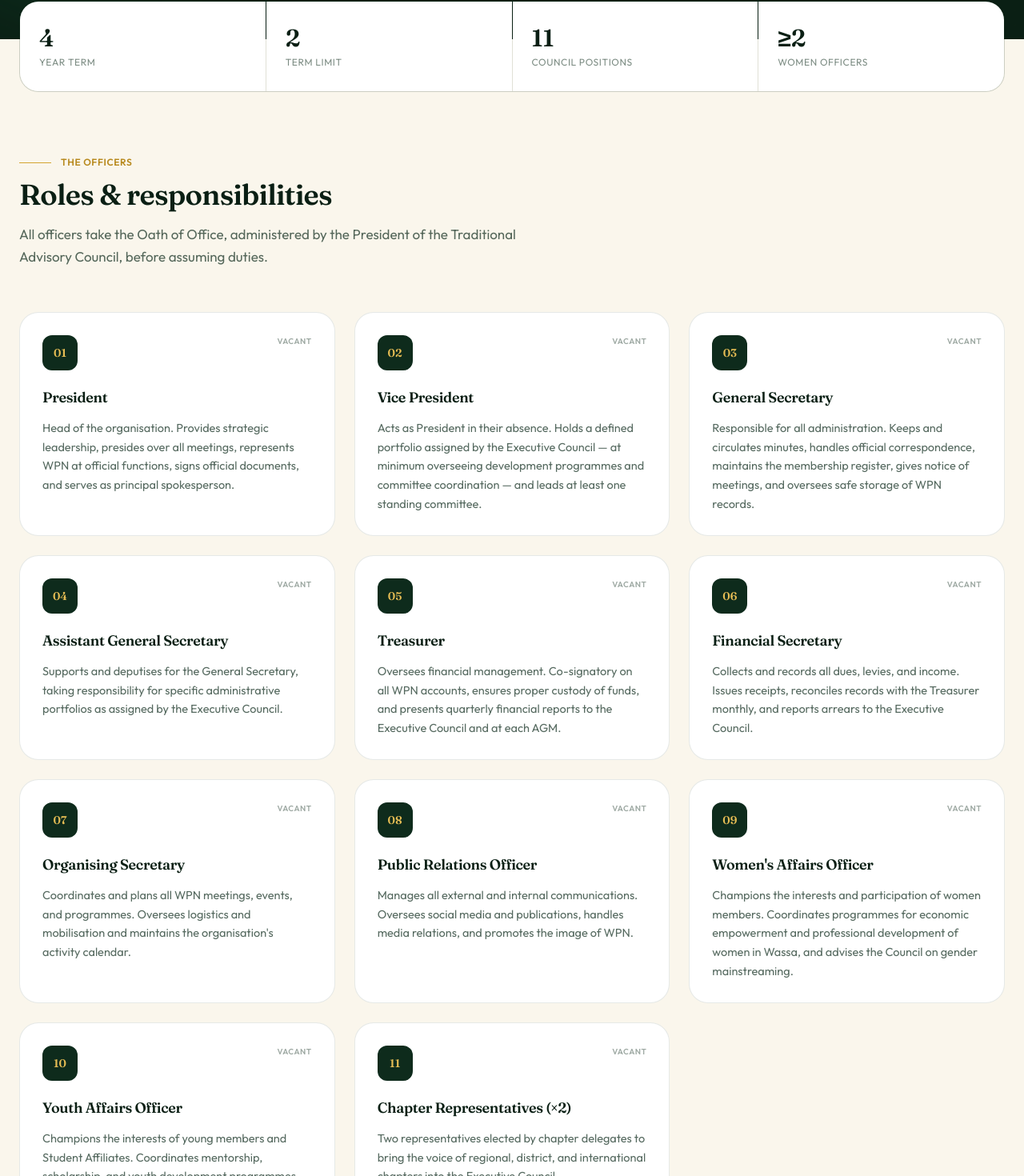
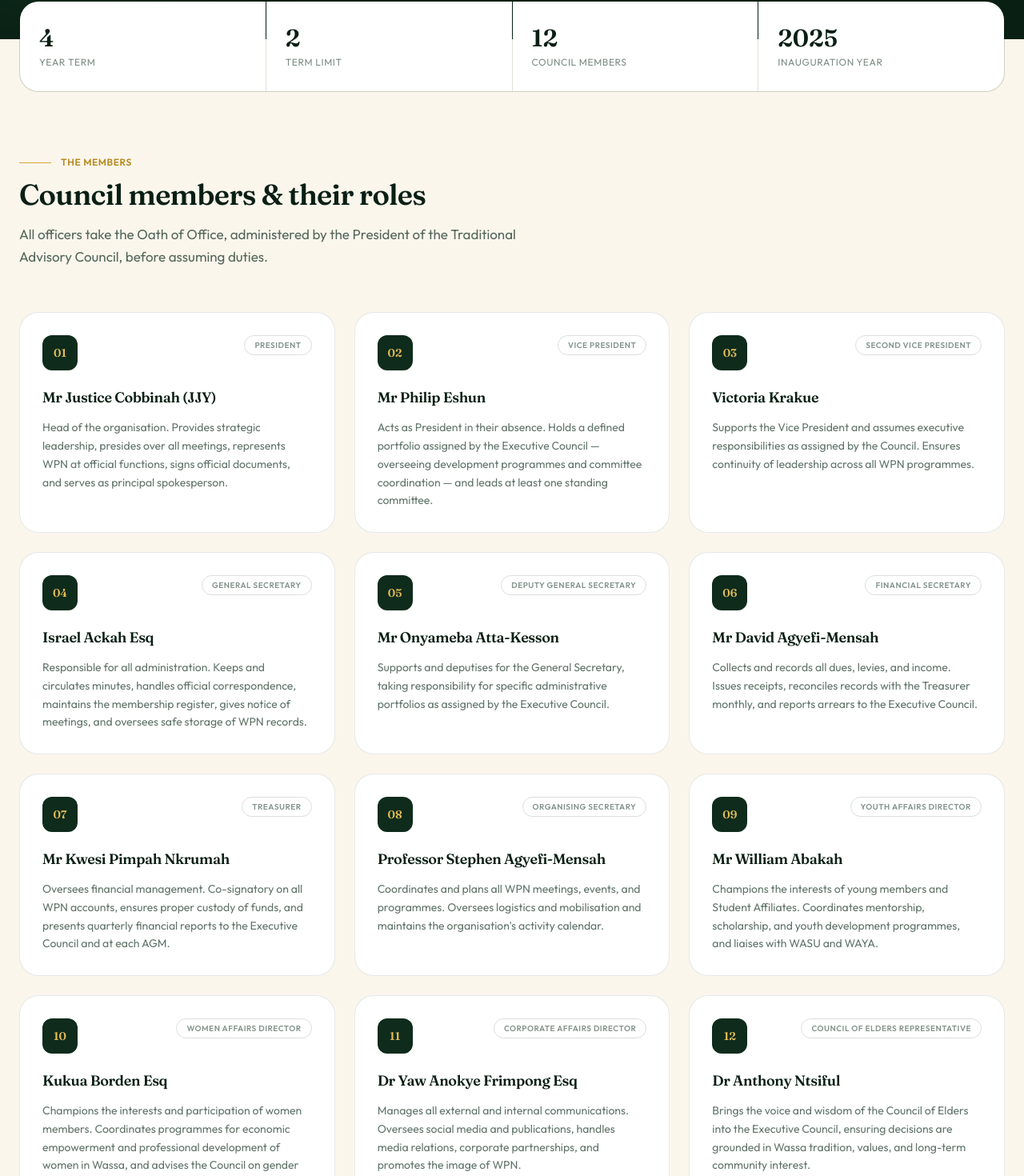
Before and after one commit to jcobby/Wassa, a Next.js app: page /executives in a window 1280 px wide. Shown: the part 374-1844 px from the top of the page at 80% size. Built offline with nearby package versions, Linux system fonts and the light colour scheme.

Commit message:
added executives

```diff
--- a/app/committees/page.tsx
+++ b/app/committees/page.tsx
@@ -5,44 +5,28 @@ import Reveal from "@/components/Reveal";
 
 const committees = [
   {
-    name: "Finance and Audit",
-    body: "Stewards WPN's funds, signatories, and reporting. Works with the independent auditor and reviews the annual budget before it reaches the General Assembly.",
+    name: "Advisory Services, Programmes & Community Development",
+    body: "Identifies, scopes, and delivers advisory programmes and community projects across Wassa — from infrastructure to welfare initiatives — in partnership with traditional authorities and local government.",
   },
   {
-    name: "Projects and Community Development",
-    body: "Identifies, scopes, and delivers community projects across Wassa — from infrastructure to community welfare initiatives — in partnership with traditional authorities and local government.",
+    name: "Membership, Chapters & Welfare",
+    body: "Oversees member recruitment, onboarding, and retention. Coordinates regional, district, and international chapters, and ensures the welfare of WPN members at home and in the diaspora.",
   },
   {
-    name: "Education, Career Development & Scholarship",
-    body: "Runs scholarship schemes, mentorship pipelines, and career programmes for Wassa students and young professionals.",
+    name: "Finance & Audit",
+    body: "Stewards WPN's funds, signatories, and financial reporting. Works with the independent auditor and reviews the annual budget before it reaches the General Assembly.",
   },
   {
-    name: "Health",
-    body: "Advances Wassa health outcomes through outreach, partnerships with health facilities, and policy advice to district assemblies and traditional authorities.",
+    name: "Legal, Compliance, Advocacy & Governance",
+    body: "Ensures WPN operates within the Companies Act, 2019 (Act 992) and applicable law. Advises on contracts and risk, and advocates for Wassa's fair share of national development resources.",
   },
   {
-    name: "Agriculture and Environment",
-    body: "Supports sustainable agriculture, environmental stewardship of Wassa lands, and the equitable management of natural resources.",
+    name: "Communication & Media Relations",
+    body: "Manages all internal and external communications, social media, publications, and media relations. Promotes the image of WPN and keeps the membership and public informed.",
   },
   {
-    name: "Research and Policy",
-    body: "Commissions evidence and translates it into policy recommendations on issues affecting Wassa — feeding directly into the Advocacy Committee.",
-  },
-  {
-    name: "Advocacy and Partnership",
-    body: "Engages government, donors, and stakeholders on Wassa's fair share of national resources; builds partnerships that advance WPN's objectives.",
-  },
-  {
-    name: "Business and Investment",
-    body: "Creates opportunities for partnerships, investment, and community-facing enterprise for the benefit of Wassa communities.",
-  },
-  {
-    name: "WPN Chapters",
-    body: "Coordinates the regional, district, and international chapters — supports establishment, governance, reporting, and inter-chapter collaboration.",
-  },
-  {
-    name: "Legal and Compliance",
-    body: "Ensures WPN operates within the Companies Act, 2019 (Act 992) and all applicable Ghanaian law, and advises on contracts, governance, and risk.",
+    name: "Partnership & Funding",
+    body: "Builds strategic partnerships with government, donors, and development organisations. Identifies and secures funding streams that advance WPN's objectives and community impact.",
   },
 ];
 
@@ -68,7 +52,7 @@ export default function Committees() {
             className="animate-fade-up mt-5 max-w-2xl text-lg text-cream/70"
             style={{ animationDelay: "0.2s" }}
           >
-            Ten standing committees carry WPN's mandate from boardroom to
+            Six standing committees carry WPN's mandate from boardroom to
             community. Each is chaired by a Full Member appointed by the
             Executive Council and reports quarterly.
           </p>
@@ -81,7 +65,7 @@ export default function Committees() {
           <div className="flex items-center gap-3">
             <span className="h-px w-10 bg-gold-500" />
             <span className="text-xs font-semibold uppercase tracking-wider text-gold-600">
-              The Ten
+              The Six
             </span>
           </div>
           <h2 className="mt-3 font-display text-3xl font-semibold text-green-950 sm:text-4xl">
--- a/app/executives/page.tsx
+++ b/app/executives/page.tsx
@@ -3,61 +3,78 @@ import Navbar from "@/components/Navbar";
 import Footer from "@/components/Footer";
 import Reveal from "@/components/Reveal";
 
-const officers = [
+const executives = [
   {
+    name: "Mr Justice Cobbinah (JJY)",
     role: "President",
     summary:
       "Head of the organisation. Provides strategic leadership, presides over all meetings, represents WPN at official functions, signs official documents, and serves as principal spokesperson.",
   },
   {
+    name: "Mr Philip Eshun",
     role: "Vice President",
     summary:
-      "Acts as President in their absence. Holds a defined portfolio assigned by the Executive Council — at minimum overseeing development programmes and committee coordination — and leads at least one standing committee.",
+      "Acts as President in their absence. Holds a defined portfolio assigned by the Executive Council — overseeing development programmes and committee coordination — and leads at least one standing committee.",
   },
   {
+    name: "Victoria Krakue",
+    role: "Second Vice President",
+    summary:
+      "Supports the Vice President and assumes executive responsibilities as assigned by the Council. Ensures continuity of leadership across all WPN programmes.",
+  },
+  {
+    name: "Israel Ackah Esq",
     role: "General Secretary",
     summary:
       "Responsible for all administration. Keeps and circulates minutes, handles official correspondence, maintains the membership register, gives notice of meetings, and oversees safe storage of WPN records.",
   },
   {
-    role: "Assistant General Secretary",
+    name: "Mr Onyameba Atta-Kesson",
+    role: "Deputy General Secretary",
     summary:
       "Supports and deputises for the General Secretary, taking responsibility for specific administrative portfolios as assigned by the Executive Council.",
   },
   {
+    name: "Mr David Agyefi-Mensah",
+    role: "Financial Secretary",
+    summary:
+      "Collects and records all dues, levies, and income. Issues receipts, reconciles records with the Treasurer monthly, and reports arrears to the Executive Council.",
+  },
+  {
+    name: "Mr Kwesi Pimpah Nkrumah",
     role: "Treasurer",
     summary:
       "Oversees financial management. Co-signatory on all WPN accounts, ensures proper custody of funds, and presents quarterly financial reports to the Executive Council and at each AGM.",
   },
   {
-    role: "Financial Secretary",
-    summary:
-      "Collects and records all dues, levies, and income. Issues receipts, reconciles records with the Treasurer monthly, and reports arrears to the Executive Council.",
-  },
-  {
+    name: "Professor Stephen Agyefi-Mensah",
     role: "Organising Secretary",
     summary:
       "Coordinates and plans all WPN meetings, events, and programmes. Oversees logistics and mobilisation and maintains the organisation's activity calendar.",
   },
   {
-    role: "Public Relations Officer",
+    name: "Mr William Abakah",
+    role: "Youth Affairs Director",
     summary:
-      "Manages all external and internal communications. Oversees social media and publications, handles media relations, and promotes the image of WPN.",
+      "Champions the interests of young members and Student Affiliates. Coordinates mentorship, scholarship, and youth development programmes, and liaises with WASU and WAYA.",
   },
   {
-    role: "Women's Affairs Officer",
+    name: "Kukua Borden Esq",
+    role: "Women Affairs Director",
     summary:
       "Champions the interests and participation of women members. Coordinates programmes for economic empowerment and professional development of women in Wassa, and advises the Council on gender mainstreaming.",
   },
   {
-    role: "Youth Affairs Officer",
+    name: "Dr Yaw Anokye Frimpong Esq",
+    role: "Corporate Affairs Director",
     summary:
-      "Champions the interests of young members and Student Affiliates. Coordinates mentorship, scholarship, and youth development programmes, and liaises with WASU and WAYA.",
+      "Manages all external and internal communications. Oversees social media and publications, handles media relations, corporate partnerships, and promotes the image of WPN.",
   },
   {
-    role: "Chapter Representatives (×2)",
+    name: "Dr Anthony Ntsiful",
+    role: "Council of Elders Representative",
     summary:
-      "Two representatives elected by chapter delegates to bring the voice of regional, district, and international chapters into the Executive Council.",
+      "Brings the voice and wisdom of the Council of Elders into the Executive Council, ensuring decisions are grounded in Wassa tradition, values, and long-term community interest.",
   },
 ];
 
@@ -84,49 +101,41 @@ export default function Executives() {
             style={{ animationDelay: "0.2s" }}
           >
             The Executive Council manages the affairs of WPN between General
-            Assembly meetings and is collectively accountable to the
-            membership.
+            Assembly meetings and is collectively accountable to the membership.
           </p>
         </div>
       </section>
 
-      {/* TERM STATS */}
+      {/* STATS */}
       <section className="mx-auto max-w-7xl px-6 -mt-12">
         <Reveal>
           <div className="grid gap-px overflow-hidden rounded-3xl border border-green-900/10 bg-green-900/10 sm:grid-cols-4">
             {[
               ["4", "Year Term"],
               ["2", "Term Limit"],
-              ["11", "Council Positions"],
-              ["≥2", "Women Officers"],
+              ["12", "Council Members"],
+              ["2025", "Inauguration Year"],
             ].map(([n, l]) => (
-              <div
-                key={l}
-                className="bg-white px-6 py-7 text-center sm:text-left"
-              >
-                <div className="font-display text-3xl font-semibold text-green-950">
-                  {n}
-                </div>
-                <div className="mt-1 text-xs uppercase tracking-wider text-green-900/55">
-                  {l}
-                </div>
+              <div key={l} className="bg-white px-6 py-7 text-center sm:text-left">
+                <div className="font-display text-3xl font-semibold text-green-950">{n}</div>
+                <div className="mt-1 text-xs uppercase tracking-wider text-green-900/55">{l}</div>
               </div>
             ))}
           </div>
         </Reveal>
       </section>
 
-      {/* OFFICERS */}
+      {/* MEMBERS GRID */}
       <section className="mx-auto max-w-7xl px-6 py-20">
         <Reveal className="max-w-2xl">
           <div className="flex items-center gap-3">
             <span className="h-px w-10 bg-gold-500" />
             <span className="text-xs font-semibold uppercase tracking-wider text-gold-600">
-              The Officers
+              The Members
             </span>
           </div>
           <h2 className="mt-3 font-display text-3xl font-semibold text-green-950 sm:text-4xl">
-            Roles & responsibilities
+            Council members &amp; their roles
           </h2>
           <p className="mt-4 text-[17px] leading-relaxed text-green-900/70">
             All officers take the Oath of Office, administered by the President
@@ -135,8 +144,8 @@ export default function Executives() {
         </Reveal>
 
         <div className="mt-14 grid gap-6 md:grid-cols-2 lg:grid-cols-3">
-          {officers.map((o, i) => (
-            <Reveal key={o.role} delay={(i % 3) * 100}>
+          {executives.map((e, i) => (
+            <Reveal key={e.name} delay={(i % 3) * 100}>
               <div className="group h-full rounded-3xl border border-green-900/10 bg-white p-7 transition-all hover:-translate-y-1 hover:border-gold-400/40 hover:shadow-xl hover:shadow-green-900/5">
                 <div className="flex items-start justify-between">
                   <div className="flex h-11 w-11 items-center justify-center rounded-xl bg-green-900 text-gold-400 transition-colors group-hover:bg-gold-500 group-hover:text-green-950">
@@ -144,15 +153,15 @@ export default function Executives() {
                       {String(i + 1).padStart(2, "0")}
                     </span>
                   </div>
-                  <span className="text-[10px] font-semibold uppercase tracking-wider text-green-900/40">
-                    Vacant
+                  <span className="rounded-full border border-green-900/15 px-3 py-1 text-[10px] font-semibold uppercase tracking-wider text-green-900/50">
+                    {e.role}
                   </span>
                 </div>
                 <h3 className="mt-5 font-display text-lg font-semibold text-green-950">
-                  {o.role}
+                  {e.name}
                 </h3>
-                <p className="mt-3 text-[14.5px] leading-relaxed text-green-900/70">
-                  {o.summary}
+                <p className="mt-3 text-[14px] leading-relaxed text-green-900/65">
+                  {e.summary}
                 </p>
               </div>
             </Reveal>
```
